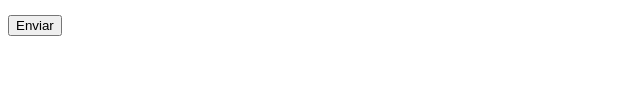
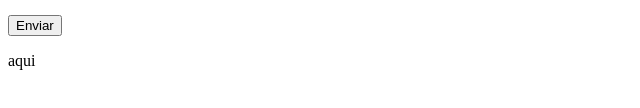
Before and after one commit to alegher21/lab-1, a plain HTML site: page index.html in a window 1280 px wide. Shown: the part 264-372 px from the top of the page, 0-640 px from the left. Drawn offline with Linux system fonts and the light colour scheme.

Commit message:
tercer commit prueba

```diff
--- a/index.html
+++ b/index.html
@@ -15,6 +15,7 @@
 <label for="email">Correo electrónico:</label><br>
 <input type="email" id="email" name="email" required><br><br>
 <input type="submit" value="Enviar">
+<p>aqui</p>
 </form>
 </body>
 </html>
```
